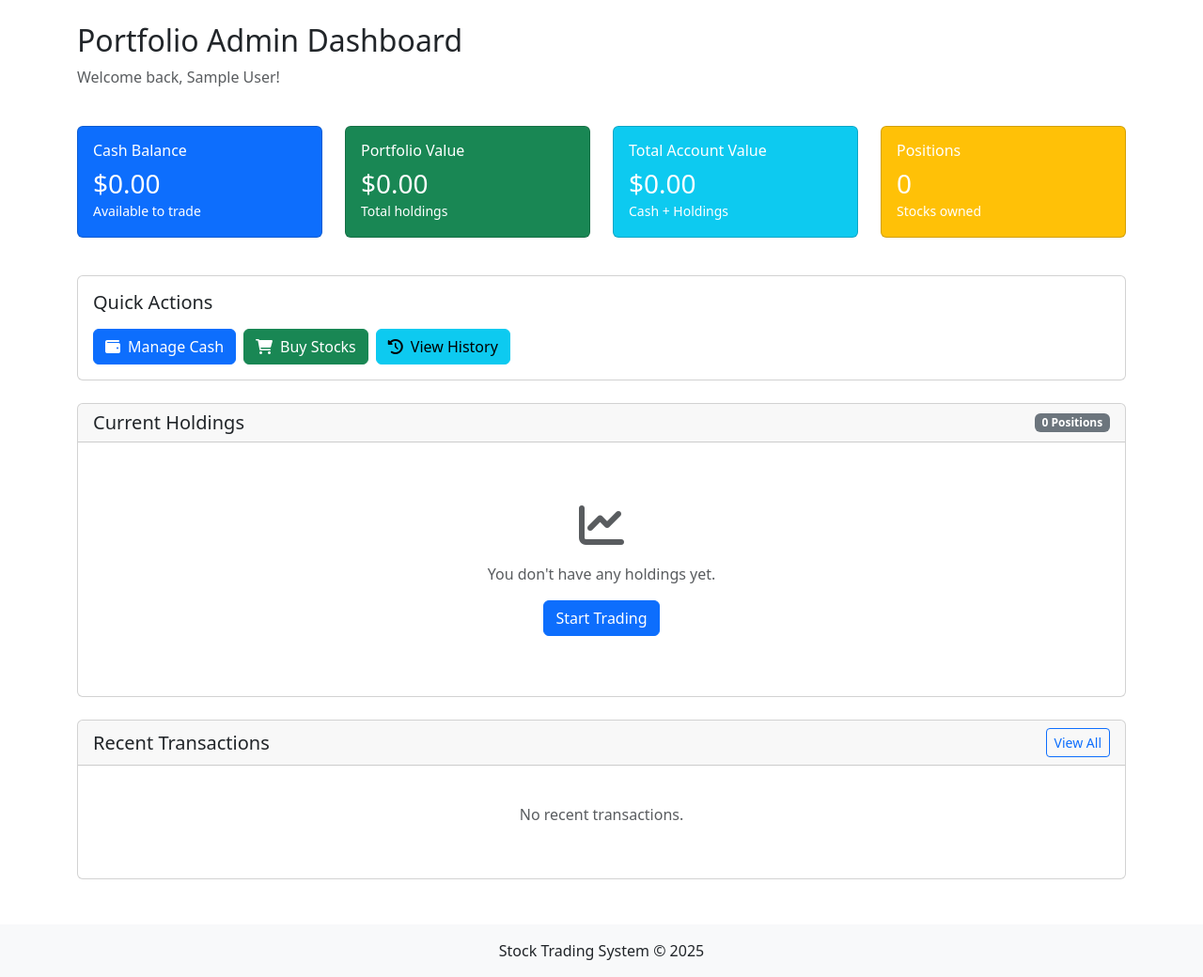
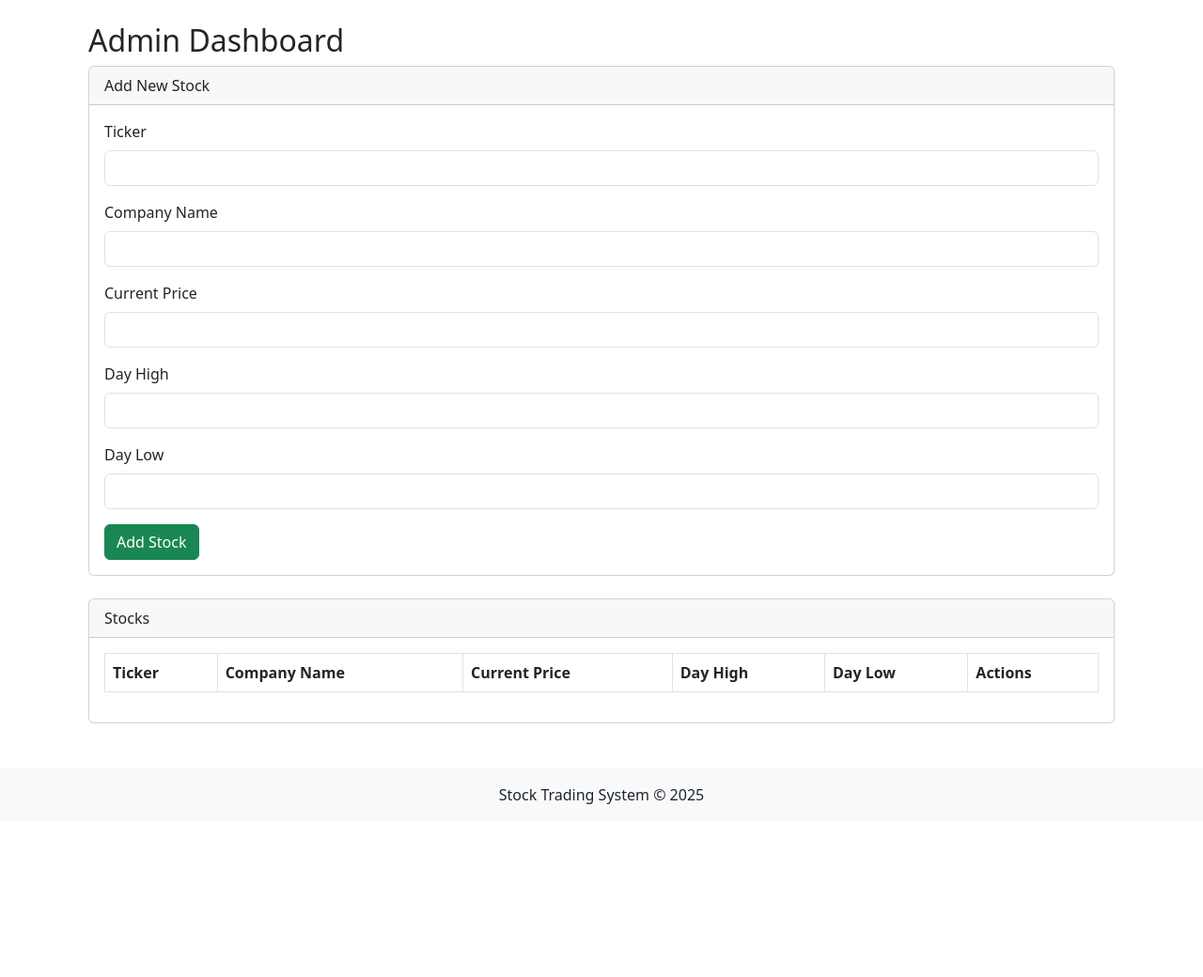
Before and after one commit to Team1-Capstone/-401_Flask_App, a Flask app: template templates/admin_dashboard.html in a window 1280 px wide. Shown: the part 56-1096 px from the top of the page at 94% size. After the commit the page ends 912 px from the top, so only its background shows below. Run offline with Flask 3, Linux system fonts and the light colour scheme; the template is opened without the code that fills it, so the values that code supplies are empty; the visitor is signed in with stand-in values (Sample User, id 1).

Commit message:
Added admin dashboard template

```diff
--- a/templates/admin_dashboard.html
+++ b/templates/admin_dashboard.html
@@ -1,186 +1,98 @@
 {% extends "base.html" %}
 
-{% block title %}Admin Dashboard{% endblock %}
-
 {% block content %}
-<div class="row mb-4">
-    <div class="col-12">
-        <h2>Portfolio Admin Dashboard</h2>
-        <p class="text-muted">Welcome back, {{ current_user.full_name }}!</p>
-    </div>
-</div>
-
-<!-- Flash Messages -->
+<div class="container mt-4">
+    <h2>Admin Dashboard</h2>
     {% with messages = get_flashed_messages(with_categories=true) %}
     {% if messages %}
     {% for category, message in messages %}
-            <div class="alert alert-{{ 'danger' if category == 'error' else category }} alert-dismissible fade show" role="alert">
+    <div class="alert alert-{{ 'danger' if category == 'error' else category }} alert-dismissible fade show"
+        role="alert">
         {{ message }}
         <button type="button" class="btn-close" data-bs-dismiss="alert" aria-label="Close"></button>
     </div>
     {% endfor %}
     {% endif %}
     {% endwith %}
-
-<!-- Account Summary Cards -->
-<div class="row mb-4">
-    <div class="col-md-3 mb-3">
-        <div class="card bg-primary text-white">
+    <div class="card mb-4">
+        <div class="card-header">
+            Add New Stock
+        </div>
         <div class="card-body">
-                <h6 class="card-title">Cash Balance</h6>
-                <h3 class="mb-0">${{ "%.2f"|format(current_user.cash_balance) }}</h3>
-                <small>Available to trade</small>
+            <form method="POST">
+                <input type="hidden" name="add_stock" value="1">
+                <div class="mb-3">
+                    <label class="form-label">Ticker</label>
+                    <input type="text" name="ticker" class="form-control" required>
+                </div>
+                <div class="mb-3">
+                    <label class="form-label">Company Name</label>
+                    <input type="text" name="company_name" class="form-control" required>
+                </div>
+                <div class="mb-3">
+                    <label class="form-label">Current Price</label>
+                    <input type="number" step="0.01" name="current_price" class="form-control" required>
+                </div>
+                <div class="mb-3">
+                    <label class="form-label">Day High</label>
+                    <input type="number" step="0.01" name="day_high" class="form-control" required>
+                </div>
+                <div class="mb-3">
+                    <label class="form-label">Day Low</label>
+                    <input type="number" step="0.01" name="day_low" class="form-control" required>
+                </div>
+                <button type="submit" class="btn btn-success">Add Stock</button>
+            </form>
         </div>
     </div>
+    <div class="card">
+        <div class="card-header">
+            Stocks
         </div>
-    <div class="col-md-3 mb-3">
-        <div class="card bg-success text-white">
-            <div class="card-body">
-                <h6 class="card-title">Portfolio Value</h6>
-                <h3 class="mb-0">${{ "%.2f"|format(portfolio_value|default(0)) }}</h3>
-                <small>Total holdings</small>
-            </div>
-        </div>
-    </div>
-    <div class="col-md-3 mb-3">
-        <div class="card bg-info text-white">
-            <div class="card-body">
-                <h6 class="card-title">Total Account Value</h6>
-                <h3 class="mb-0">${{ "%.2f"|format(current_user.cash_balance + portfolio_value|default(0)) }}</h3>
-                <small>Cash + Holdings</small>
-            </div>
-        </div>
-    </div>
-    <div class="col-md-3 mb-3">
-        <div class="card bg-warning text-white">
-            <div class="card-body">
-                <h6 class="card-title">Positions</h6>
-                <h3 class="mb-0">{{ portfolio_items|length if portfolio_items else 0 }}</h3>
-                <small>Stocks owned</small>
-            </div>
-        </div>
-    </div>
-</div>
-
-<!-- Quick Actions -->
-<div class="row mb-4">
-    <div class="col-12">
-        <div class="card">
-            <div class="card-body">
-                <h5 class="card-title mb-3">Quick Actions</h5>
-                <div class="d-flex gap-2 flex-wrap">
-                    <a href="{{ url_for('cash_management') }}" class="btn btn-primary">
-                        <i class="fas fa-wallet me-2"></i>Manage Cash
-                    </a>
-                    <a href="{{ url_for('market') }}" class="btn btn-success">
-                        <i class="fas fa-shopping-cart me-2"></i>Buy Stocks
-                    </a>
-                    <a href="{{ url_for('transaction_history') }}" class="btn btn-info">
-                        <i class="fas fa-history me-2"></i>View History
-                    </a>
-                </div>
-            </div>
-        </div>
-    </div>
-</div>
-
-<!-- Current Holdings -->
-<div class="row mb-4">
-    <div class="col-12">
-        <div class="card">
-            <div class="card-header d-flex justify-content-between align-items-center">
-                <h5 class="mb-0">Current Holdings</h5>
-                <span class="badge bg-secondary">{{ portfolio_items|length if portfolio_items else 0 }} Positions</span>
-            </div>
-            <div class="card-body">
-                {% if portfolio_items %}
-                <div class="table-responsive">
-                    <table class="table table-hover">
+        <div class="card-body table-responsive">
+            <table class="table table-bordered table-hover">
                 <thead>
                     <tr>
                         <th>Ticker</th>
-                                <th>Company</th>
-                                <th>Shares</th>
+                        <th>Company Name</th>
                         <th>Current Price</th>
-                                <th>Market Value</th>
+                        <th>Day High</th>
+                        <th>Day Low</th>
                         <th>Actions</th>
                     </tr>
                 </thead>
                 <tbody>
-                            {% for item in portfolio_items %}
+                    {% for stock in stocks %}
                     <tr>
-                                <td class="fw-bold">{{ item.stock.ticker }}</td>
-                                <td>{{ item.stock.company_name }}</td>
-                                <td>{{ item.portfolio.shares_owned }}</td>
-                                <td>${{ "%.2f"|format(item.stock.current_price) }}</td>
-                                <td class="fw-bold text-success">${{ "%.2f"|format(item.portfolio.shares_owned * item.stock.current_price) }}</td>
+                        <td>{{ stock.ticker }}</td>
+                        <td>{{ stock.company_name }}</td>
                         <td>
-                                    <a href="{{ url_for('trade', ticker=item.stock.ticker) }}" class="btn btn-sm btn-primary">Trade</a>
+                            <form method="POST" class="d-flex">
+                                <input type="hidden" name="edit_stock_id" value="{{ stock.stock_id }}">
+                                <input type="number" step="0.01" name="current_price" value="{{ stock.current_price }}"
+                                    class="form-control me-2" style="width:100px;">
+                        </td>
+                        <td>
+                            <input type="number" step="0.01" name="day_high" value="{{ stock.day_high }}"
+                                class="form-control me-2" style="width:100px;">
+                        </td>
+                        <td>
+                            <input type="number" step="0.01" name="day_low" value="{{ stock.day_low }}"
+                                class="form-control me-2" style="width:100px;">
+                        </td>
+                        <td>
+                            <button type="submit" class="btn btn-primary btn-sm me-2">Update</button>
+                            </form>
+                            <form method="POST" style="display:inline;">
+                                <input type="hidden" name="delete_stock_id" value="{{ stock.stock_id }}">
+                                <button type="submit" class="btn btn-danger btn-sm">Delete</button>
+                            </form>
                         </td>
                     </tr>
                     {% endfor %}
                 </tbody>
             </table>
         </div>
-                {% else %}
-                <div class="text-center py-5">
-                    <i class="fas fa-chart-line fa-3x text-muted mb-3"></i>
-                    <p class="text-muted">You don't have any holdings yet.</p>
-                    <a href="{{ url_for('market') }}" class="btn btn-primary">Start Trading</a>
-                </div>
-                {% endif %}
-            </div>
-        </div>
-    </div>
-</div>
-
-<!-- Recent Transactions -->
-<div class="row">
-    <div class="col-12">
-        <div class="card">
-            <div class="card-header d-flex justify-content-between align-items-center">
-                <h5 class="mb-0">Recent Transactions</h5>
-                <a href="{{ url_for('transaction_history') }}" class="btn btn-sm btn-outline-primary">View All</a>
-            </div>
-            <div class="card-body">
-                {% if recent_transactions %}
-                <div class="table-responsive">
-                    <table class="table table-sm">
-                        <thead>
-                            <tr>
-                                <th>Date</th>
-                                <th>Type</th>
-                                <th>Ticker</th>
-                                <th>Quantity</th>
-                                <th>Price</th>
-                                <th>Total</th>
-                            </tr>
-                        </thead>
-                        <tbody>
-                            {% for trans in recent_transactions %}
-                            <tr>
-                                <td>{{ trans.transaction.transaction_date.strftime('%Y-%m-%d %H:%M') }}</td>
-                                <td>
-                                    <span class="badge {% if trans.transaction.type == 'buy' %}bg-success{% else %}bg-danger{% endif %}">
-                                        {{ trans.transaction.type.upper() }}
-                                    </span>
-                                </td>
-                                <td class="fw-bold">{{ trans.stock.ticker }}</td>
-                                <td>{{ trans.transaction.quantity }}</td>
-                                <td>${{ "%.2f"|format(trans.transaction.price) }}</td>
-                                <td>${{ "%.2f"|format(trans.transaction.quantity * trans.transaction.price) }}</td>
-                            </tr>
-                            {% endfor %}
-                        </tbody>
-                    </table>
-                </div>
-                {% else %}
-                <div class="text-center py-4">
-                    <p class="text-muted">No recent transactions.</p>
-                </div>
-                {% endif %}
-            </div>
-        </div>
     </div>
 </div>
 {% endblock %}
```
Lines whose indentation alone changed are shown as unchanged.
